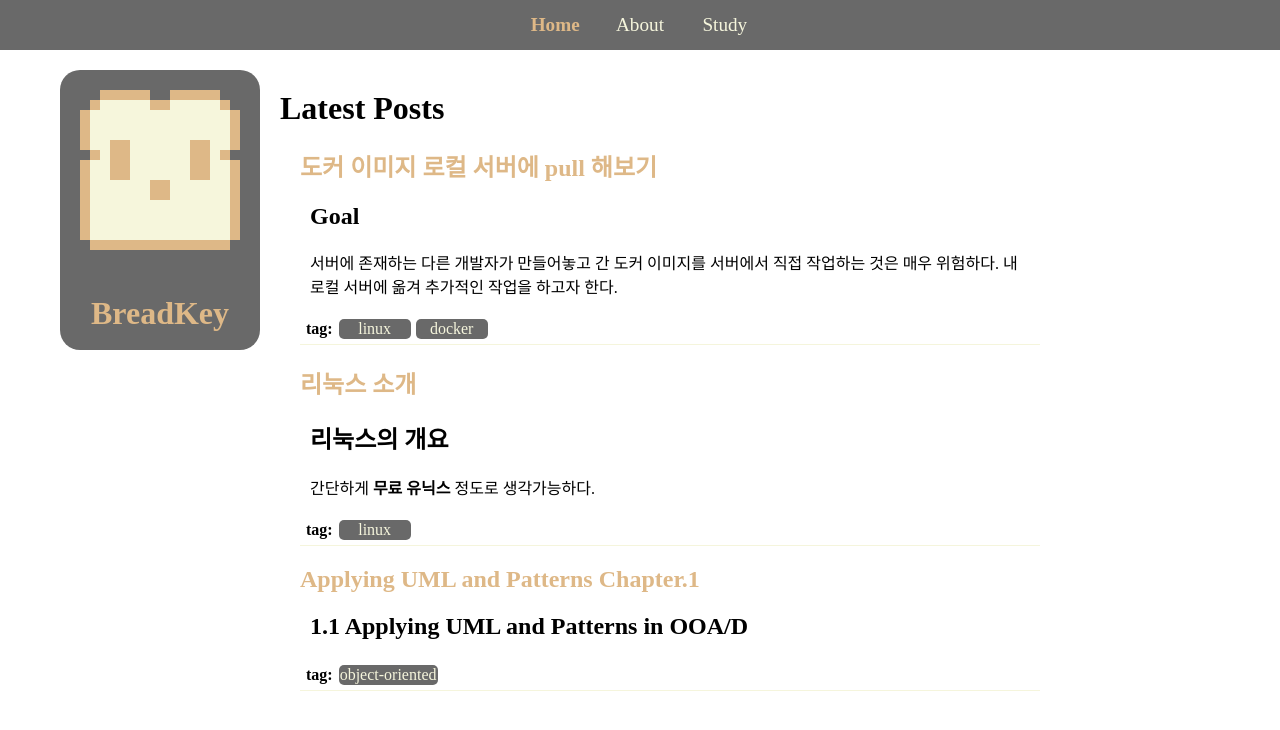
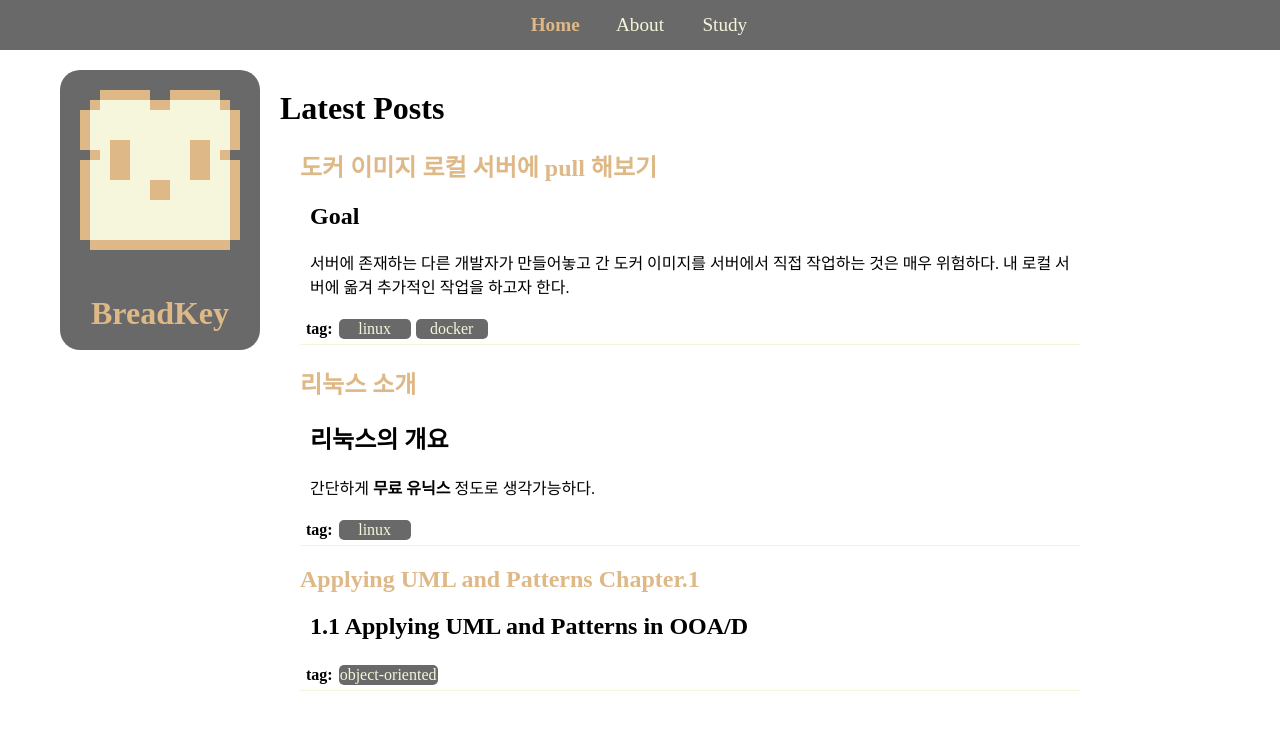
Before and after one commit to BreadKey/breadkey.github.io, a Jekyll site: the page built from index.html, in a window 1280 px wide. Shown: the top 730 px of the page. Built offline with Jekyll 4.4.1, drawn with Linux system fonts in a browser that asks for light colours.

Commit message:
중앙 content 크기 고정

```diff
--- a/_layouts/default.html
+++ b/_layouts/default.html
@@ -23,7 +23,7 @@
 			</div>
 		</div>
 		<div style="display: table;">
-			<div style="max-width: 800px; margin: 5%; margin-left: 0px;">
+			<div style="width: 800px; margin: 5%; margin-left: 0px;">
 				{{ content }}
 			</div>
 		</div>
```
